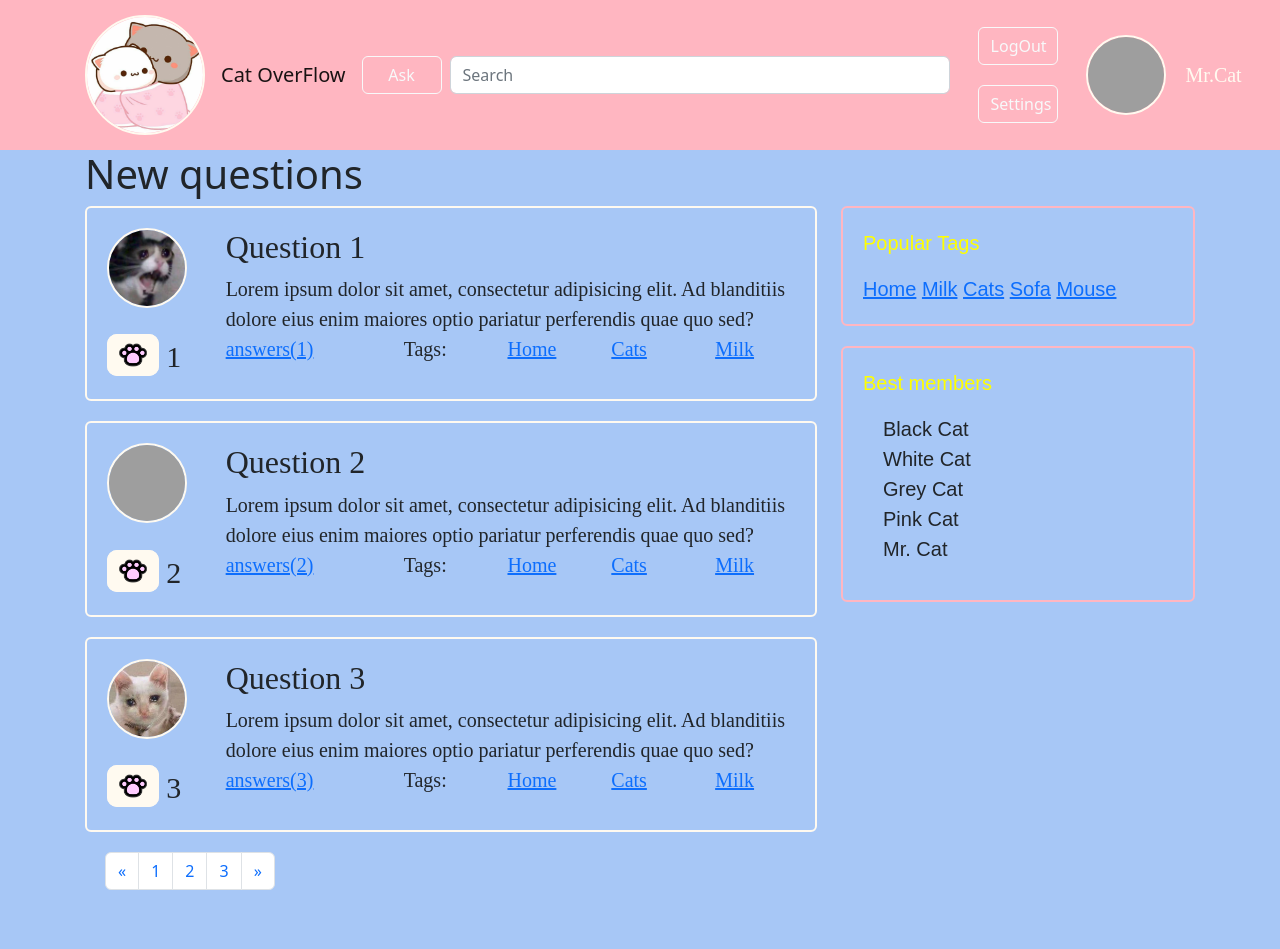
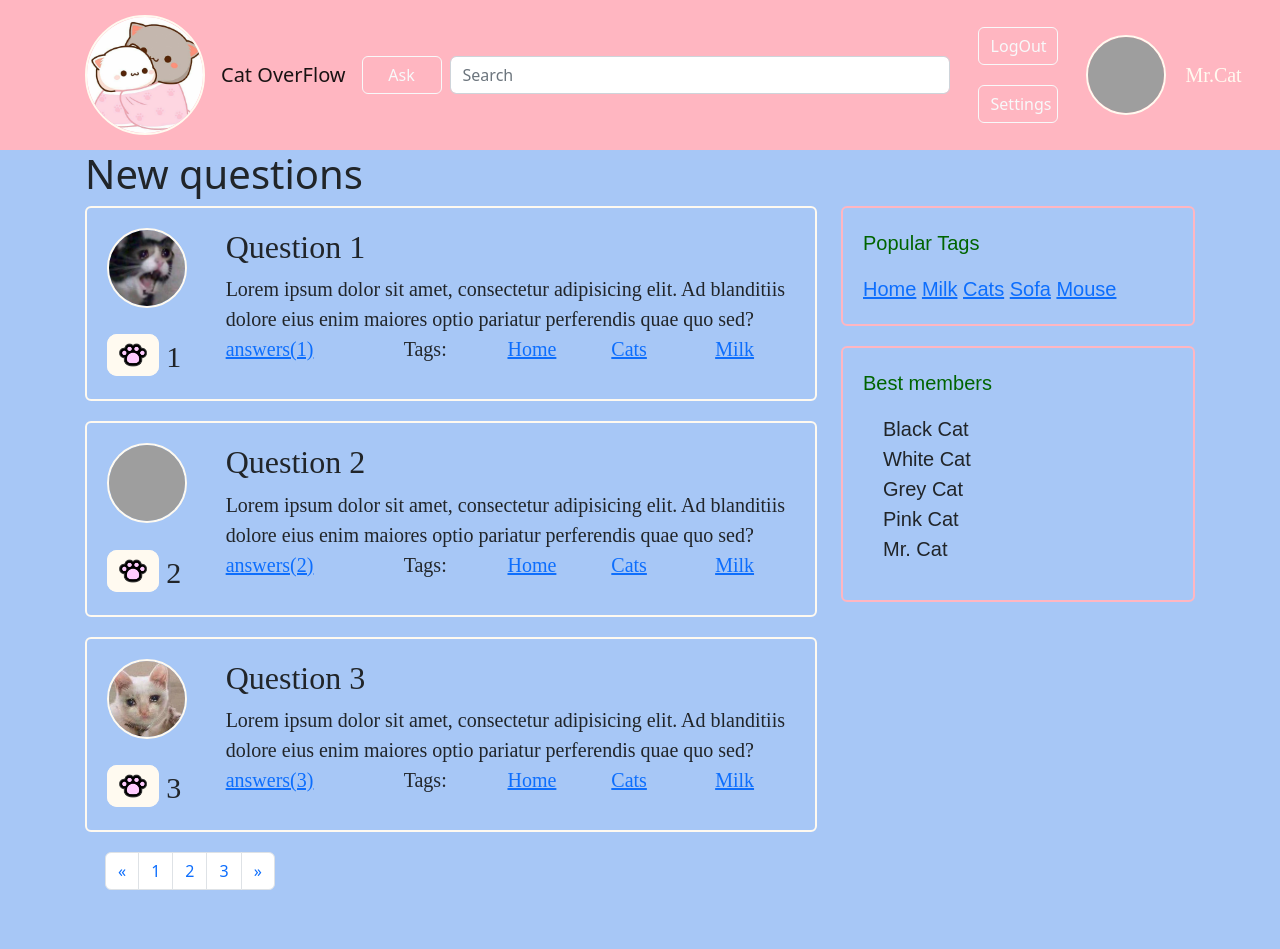
Before and after one commit to MoraPresence/TP2022_WEB, a Python web app: template templates/index.html in a window 1280 px wide. Shown: the top 949 px of the page. Run offline with Jinja, Linux system fonts and the light colour scheme; the template is opened without the code that fills it, so the values that code supplies are empty; some libraries are stand-ins or nearby versions; grey boxes are pictures that could not be loaded.

Commit message:
color fix

```diff
--- a/templates/index.html
+++ b/templates/index.html
@@ -207,7 +207,7 @@
             <div class="col-4">
                 <div class="site-info">
                     <div class="row">
-                        <p style="color: yellow">Popular Tags</p>
+                        <p style="color: darkgreen">Popular Tags</p>
                         <div class="Tags">
                             <a href="#">Home</a>
                             <a href="#">Milk</a>
@@ -219,7 +219,7 @@
                 </div>
                 <div class="site-info">
                     <div class="row">
-                        <p style="color: yellow">Best members</p>
+                        <p style="color: darkgreen">Best members</p>
                         <ul>
                             <a class="page-link" href="#">Black Cat</a>
                             <a class="page-link" href="#">White Cat</a>
```
